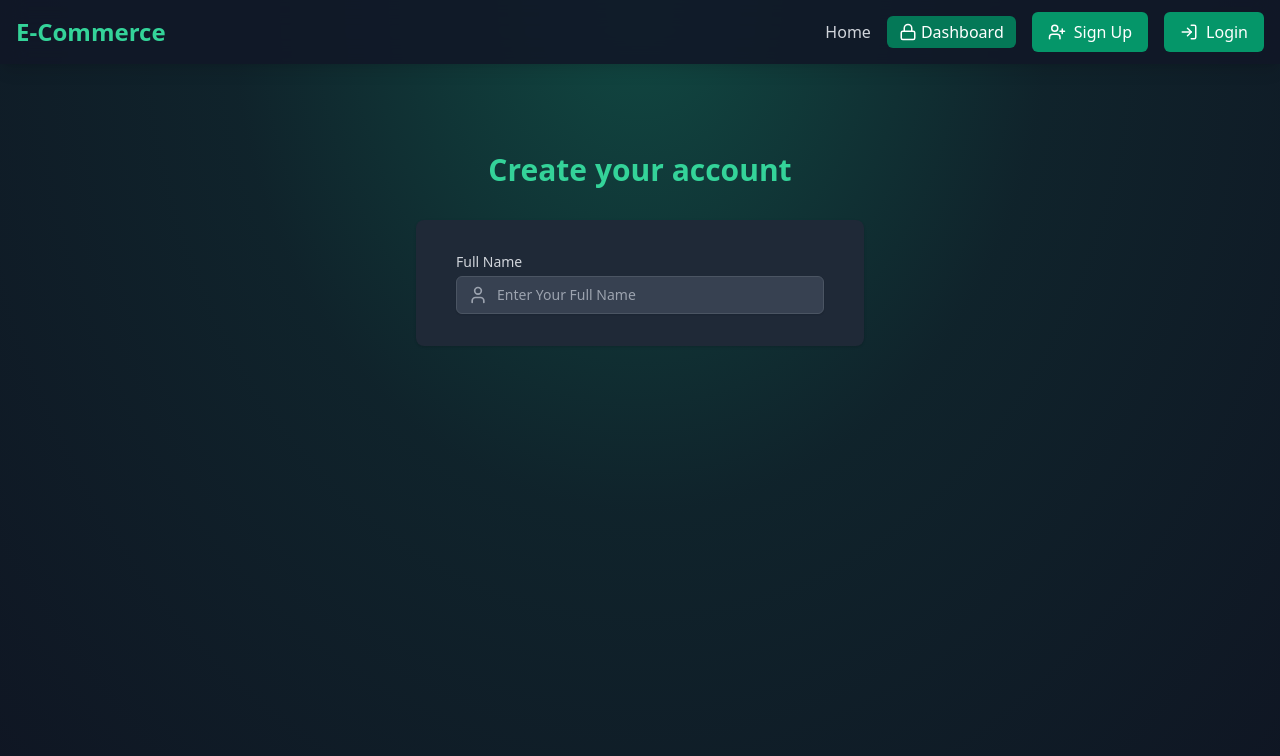
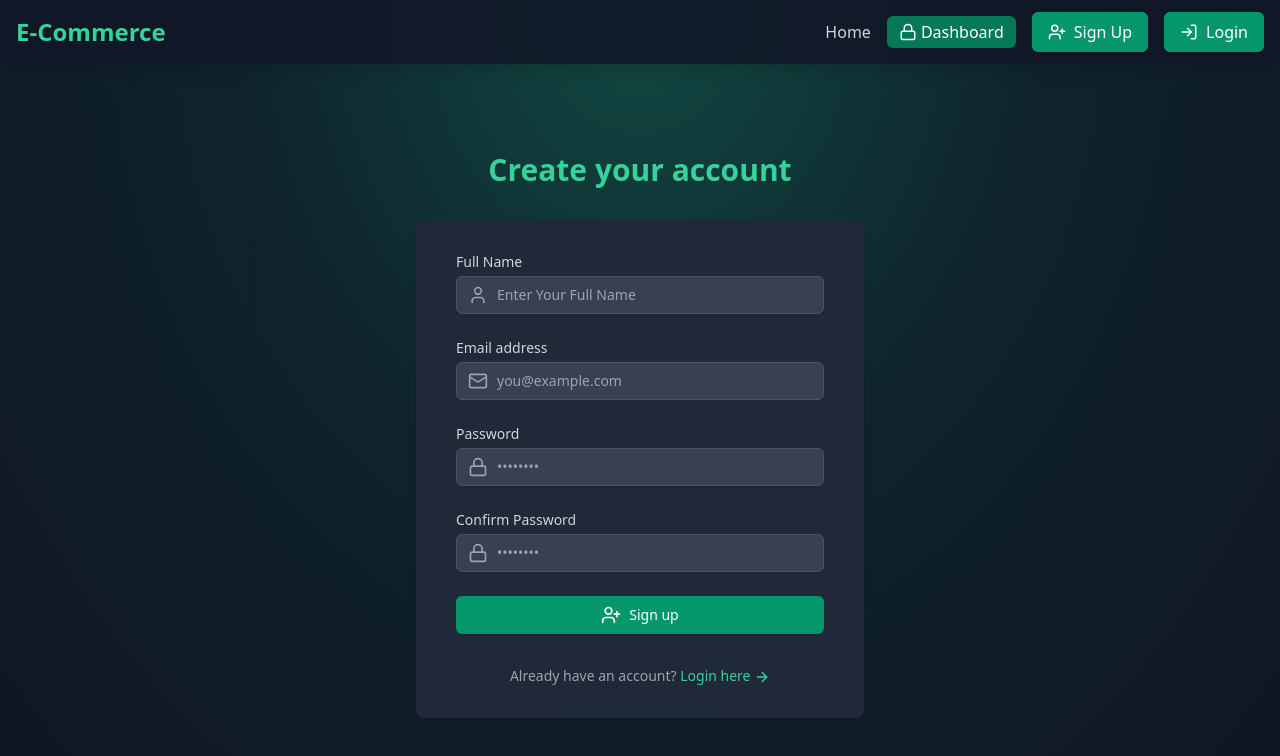
Before and after one commit to Yashvanth-R/E-Commerce_Website, a React app in the folder frontend/: page /signup in a window 1280 px wide. Shown: the top 756 px of the page. Built offline with nearby package versions, Linux system fonts and the light colour scheme; the HTML template or start-up script is replaced by a standard one.

Commit message:
Add: Other fields for signup page

```diff
--- a/frontend/src/pages/SignUpPage.jsx
+++ b/frontend/src/pages/SignUpPage.jsx
@@ -4,7 +4,7 @@ import { UserPlus, Mail, Lock, User, ArrowRight, Loader } from "lucide-react";
 import { motion } from "framer-motion";
 
 const SignUpPage = () => {
-  const loading = true;
+  const loading = false;
   const [formData, setFormData] = useState({
     name:"",
     email:"",
@@ -55,7 +55,100 @@ const SignUpPage = () => {
                 />
               </div>
             </div>
-          </form>
+
+            <div>
+							<label htmlFor='email' className='block text-sm font-medium text-gray-300'>
+								Email address
+							</label>
+							<div className='mt-1 relative rounded-md shadow-sm'>
+								<div className='absolute inset-y-0 left-0 pl-3 flex items-center pointer-events-none'>
+									<Mail className='h-5 w-5 text-gray-400' aria-hidden='true' />
+								</div>
+								<input
+									id='email'
+									type='email'
+									required
+									value={formData.email}
+									onChange={(e) => setFormData({ ...formData, email: e.target.value })}
+									className=' block w-full px-3 py-2 pl-10 bg-gray-700 border border-gray-600
+									rounded-md shadow-sm
+									 placeholder-gray-400 focus:outline-none focus:ring-emerald-500
+									 focus:border-emerald-500 sm:text-sm'
+									placeholder='you@example.com'
+								/>
+							</div>
+						</div>
+
+						<div>
+							<label htmlFor='password' className='block text-sm font-medium text-gray-300'>
+								Password
+							</label>
+							<div className='mt-1 relative rounded-md shadow-sm'>
+								<div className='absolute inset-y-0 left-0 pl-3 flex items-center pointer-events-none'>
+									<Lock className='h-5 w-5 text-gray-400' aria-hidden='true' />
+								</div>
+								<input
+									id='password'
+									type='password'
+									required
+									value={formData.password}
+									onChange={(e) => setFormData({ ...formData, password: e.target.value })}
+									className=' block w-full px-3 py-2 pl-10 bg-gray-700 border border-gray-600
+									rounded-md shadow-sm placeholder-gray-400 focus:outline-none focus:ring-emerald-500 focus:border-emerald-500 sm:text-sm'
+									placeholder='••••••••'
+								/>
+							</div>
+						</div>
+
+						<div>
+							<label htmlFor='confirmPassword' className='block text-sm font-medium text-gray-300'>
+								Confirm Password
+							</label>
+							<div className='mt-1 relative rounded-md shadow-sm'>
+								<div className='absolute inset-y-0 left-0 pl-3 flex items-center pointer-events-none'>
+									<Lock className='h-5 w-5 text-gray-400' aria-hidden='true' />
+								</div>
+								<input
+									id='confirmPassword'
+									type='password'
+									required
+									value={formData.confirmPassword}
+									onChange={(e) => setFormData({ ...formData, confirmPassword: e.target.value })}
+									className=' block w-full px-3 py-2 pl-10 bg-gray-700 border
+									 border-gray-600 rounded-md shadow-sm placeholder-gray-400 focus:outline-none focus:ring-emerald-500 focus:border-emerald-500 sm:text-sm'
+									placeholder='••••••••'
+								/>
+							</div>
+						</div>
+
+						<button
+							type='submit'
+							className='w-full flex justify-center py-2 px-4 border border-transparent
+							rounded-md shadow-sm text-sm font-medium text-white bg-emerald-600
+							 hover:bg-emerald-700 focus:outline-none focus:ring-2 focus:ring-offset-2
+							  focus:ring-emerald-500 transition duration-150 ease-in-out disabled:opacity-50'
+							disabled={loading}
+						>
+							{loading ? (
+								<>
+									<Loader className='mr-2 h-5 w-5 animate-spin' aria-hidden='true' />
+									Loading...
+								</>
+							) : (
+								<>
+									<UserPlus className='mr-2 h-5 w-5' aria-hidden='true' />
+									Sign up
+								</>
+							)}
+						</button>
+					</form>
+
+					<p className='mt-8 text-center text-sm text-gray-400'>
+						Already have an account?{" "}
+						<Link to='/login' className='font-medium text-emerald-400 hover:text-emerald-300'>
+							Login here <ArrowRight className='inline h-4 w-4' />
+						</Link>
+					</p>
         </div>
       </motion.div>
     </div>
```
